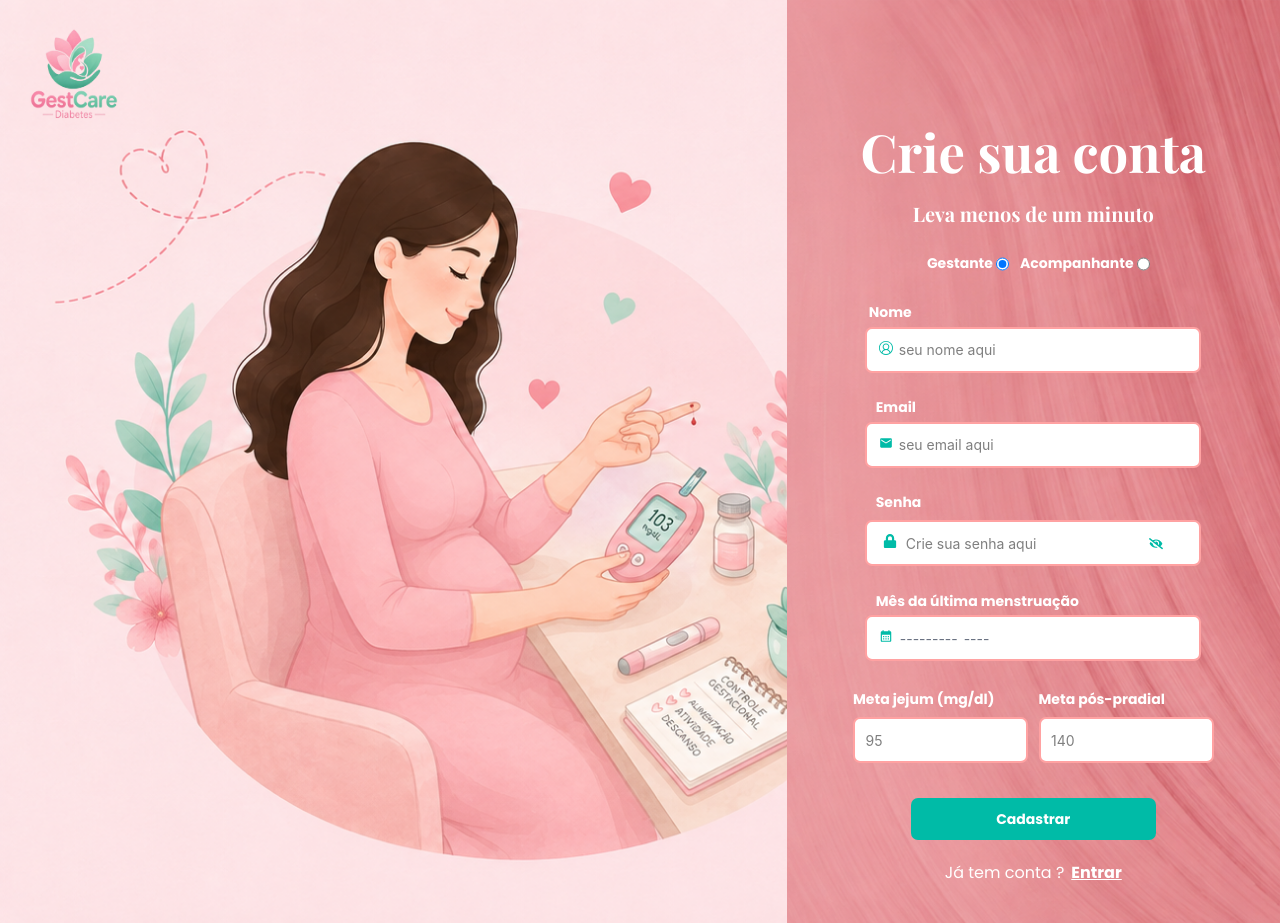
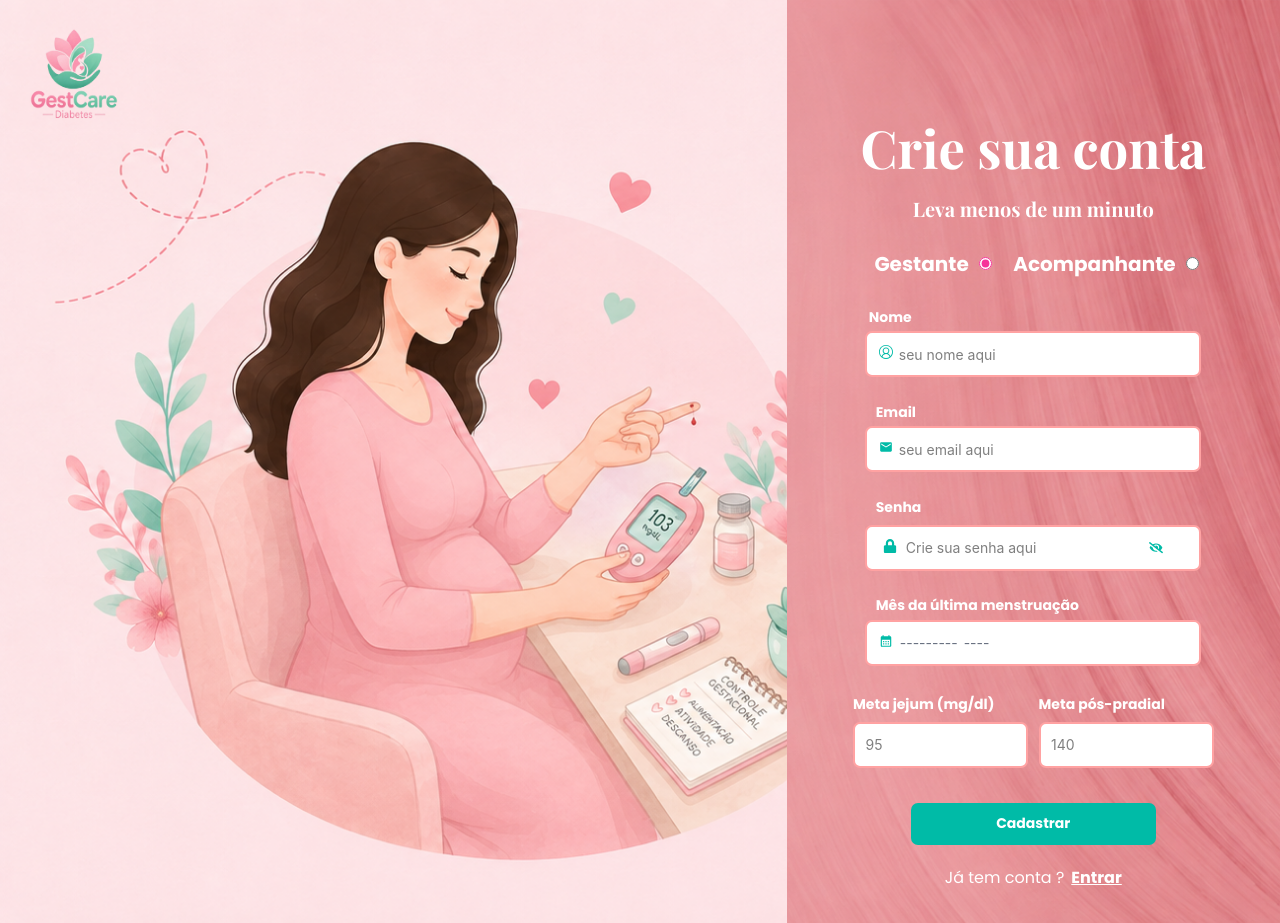
Before and after one commit to Alef-A-Santos/Gestcare, a React (Vite) app in the folder src/frontend/: page /Cadastro in a window 1280 px wide. Built offline with nearby package versions, Linux system fonts and the light colour scheme.

Commit message:
Mudando a cor do radios de azul para rosa

```diff
--- a/src/frontend/src/components/InputsCadastro.jsx
+++ b/src/frontend/src/components/InputsCadastro.jsx
@@ -45,14 +45,15 @@ const InputCadastro = forwardRef((props, ref) => {
 
   return (
     <div className="flex justify-center items-center flex-col gap-1 overflow-y-hidden">
-      <div className="flex">
+      <div className="flex text-[20px] gap-3 ">
         <div className="flex">
-          <label className="text-white font-poppins font-bold flex justify-start items-center m-1 pl-2">
+          <label className="text-white font-poppins font-bold flex justify-start items-center mr-3 pl-2 ">
             Gestante
           </label>
           <input
             type="radio"
             name="tipoUsuario"
+            className="accent-pink-500"
             checked={tipoUsuario === "gestante"}
             onChange={() => setTipoUsuario("gestante")}
           />
@@ -60,12 +61,13 @@ const InputCadastro = forwardRef((props, ref) => {
         </div>
 
         <div className="flex">
-          <label className="text-white font-poppins font-bold flex justify-start items-center m-1 pl-2">
+          <label className="text-white font-poppins font-bold flex justify-start items-center m-1 pl-2 mr-3">
             Acompanhante
           </label>
           <input
             type="radio"
             name="tipoUsuario"
+             className="accent-pink-500"
             checked={tipoUsuario === "acompanhante"}
             onChange={() => setTipoUsuario("acompanhante")}
           />
@@ -182,7 +184,7 @@ const InputCadastro = forwardRef((props, ref) => {
               <Inputs
                 tipoDado="number"
                 placeName="140"
-                className="border-2 p-3  rounded-lg bg-white border-red-300 w-full sm:w-50 outline-none  focus:border-red-400 focus:border-2 text-start mt-2 text-grey-300"
+                className="border-2 p-3  rounded-lg bg-white border-red-300 w-full sm:w-50 outline-none  focus:border-red-400 focus:border-2 md:text-start mt-2 text-grey-300 sm:text-center"
               />
             </div>
           </div>
```
